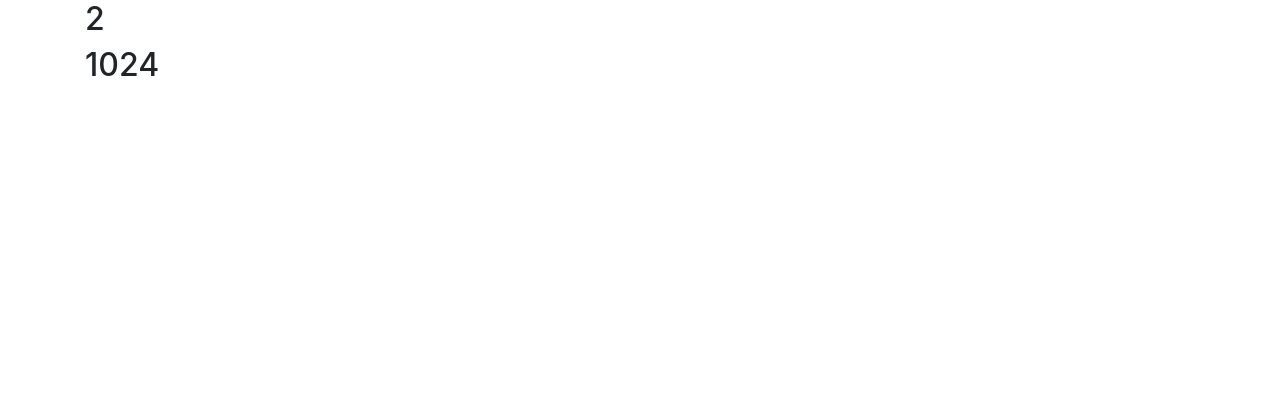
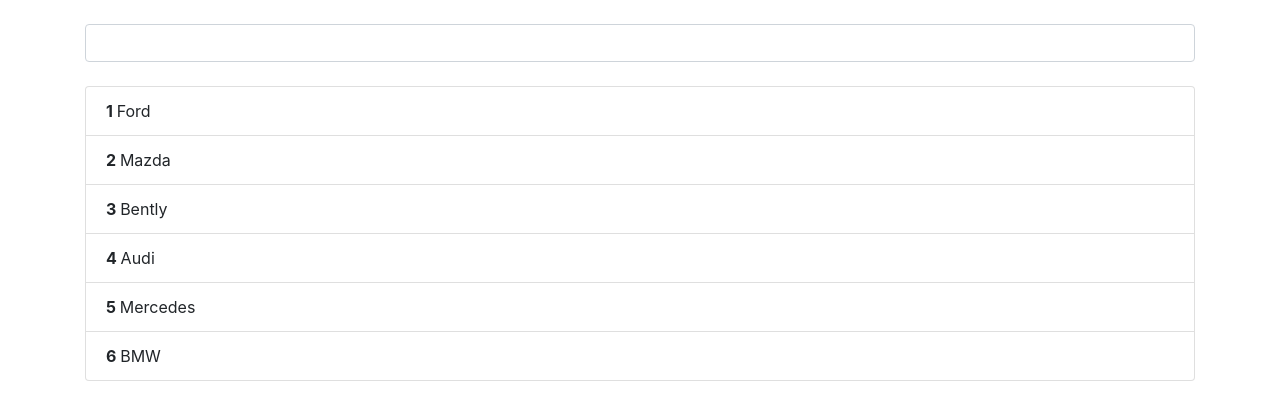
Before and after one commit to AlexandrMers/angularLearn, an Angular app: page / in a window 1280 px wide. Shown: the top 420 px of the page. Built offline with nearby package versions, Linux system fonts and the light colour scheme.

Commit message:
Сделал динамический фильтр через собственный пайп.

```diff
--- a/src/app/app.component.ts
+++ b/src/app/app.component.ts
@@ -4,11 +4,22 @@
   selector: 'app-root',
   template: `
     <div class="container">
-      <h2>{{num}}</h2>
-      <h2>{{num | appPow:10 }}</h2>
+      <input type="text" class="form-control mb-4 mt-4" [(ngModel)]="searchCar">
+    <ul class="list-group">
+      <li class="list-group-item" *ngFor="let car of cars | carFilter:searchCar; let idx = index"><b>{{idx + 1}} </b>{{car.name}}</li>
+    </ul>
     </div>
   `
 })
 export class AppComponent {
-  public num = 2;
+  public searchCar: string = "";
+
+  cars = [
+    {name: 'Ford'},
+    {name: 'Mazda'},
+    {name: 'Bently'},
+    {name: 'Audi'},
+    {name: 'Mercedes'},
+    {name: 'BMW'}
+  ];
 }
--- /dev/null
+++ b/src/app/pipes/carFilter.pipe.ts
@@ -0,0 +1,13 @@
+import {Pipe, PipeTransform} from '@angular/core';
+
+@Pipe({
+  name: "carFilter"
+})
+export class CarFilterPipe implements PipeTransform{
+  transform(carList: any[],searchString: string) {
+    if(carList.length === 0 || searchString === '') {
+      return carList;
+    }
+    return carList.filter(car => car.name.toLowerCase().includes(searchString.toLowerCase()));
+  }
+}
--- a/src/app/pipes/pow.pipe.ts
+++ /dev/null
@@ -1,10 +0,0 @@
-import {Pipe, PipeTransform} from '@angular/core';
-
-@Pipe({
-  name: 'appPow'
-})
-export class PowPipe implements PipeTransform {
-  transform(value: number, powNumber: number = 1) {
-    return Math.pow(value, powNumber);
-  }
-}
```
Also changed, not shown: src/app/app.module.ts (+5 -3 lines).
